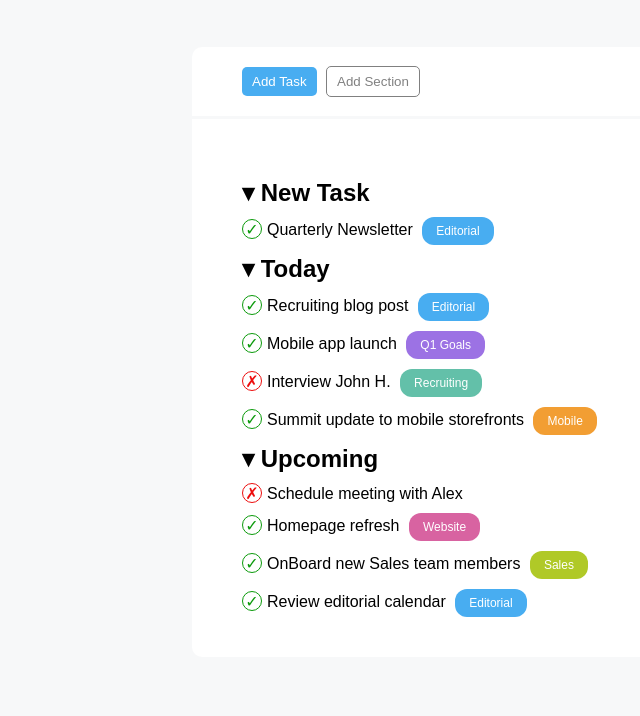
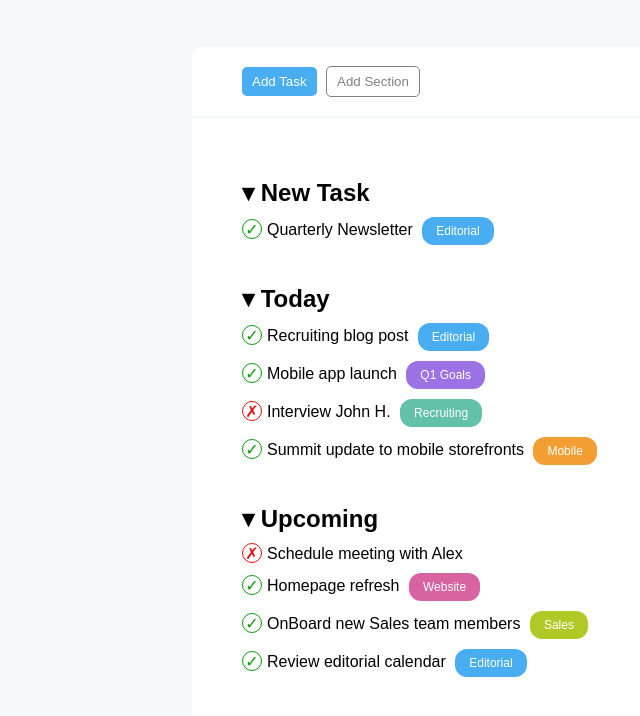
Before and after one commit to AlessandroSottosanti/html-css-toboolist, a plain HTML site: page index.html in a window 1280 px wide. Shown: the part 78-794 px from the top of the page, without its empty margins (0-640 px from the left). Drawn offline with Linux system fonts and the light colour scheme.

Commit message:
refactoring: padding lists

```diff
--- a/index.html
+++ b/index.html
@@ -40,7 +40,7 @@
             <div class="container-body">
 
                 <!-- lista 1 -->
-                <div class="list1">
+                <div class="list">
 
                     <ul>
                         <li><h2>&#9662; New Task</h2></li>
@@ -51,7 +51,7 @@
                 <!-- /lista 1 -->
 
                 <!-- lista 2 -->
-                <div class="list2">
+                <div class="list">
                     <ul>
                         <li><h2>&#9662; Today</h2></li>
                         <li><span class="accent check border-g">&checkmark;</span>Recruiting blog post <span class="editorial tag">Editorial</span></li>
@@ -64,7 +64,7 @@
                 <!-- /lista 2 -->
 
                 <!-- lista 3 -->
-                <div class="list3">
+                <div class="list">
                     <ul>
                         <li><h2>&#9662; Upcoming</h2></li>
                         <li><span class="cross check border-r">&cross;</span>Schedule meeting with Alex</li>
--- a/styles/style.css
+++ b/styles/style.css
@@ -118,3 +118,6 @@
 .accent{
     color: #0b9a0b;
 }
+.list{
+    padding-bottom: 20px;
+}
```
